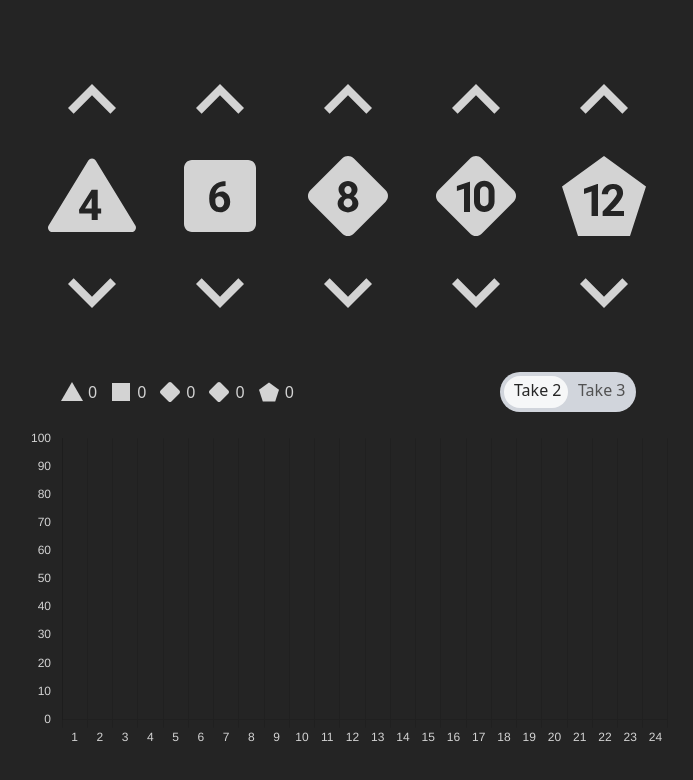
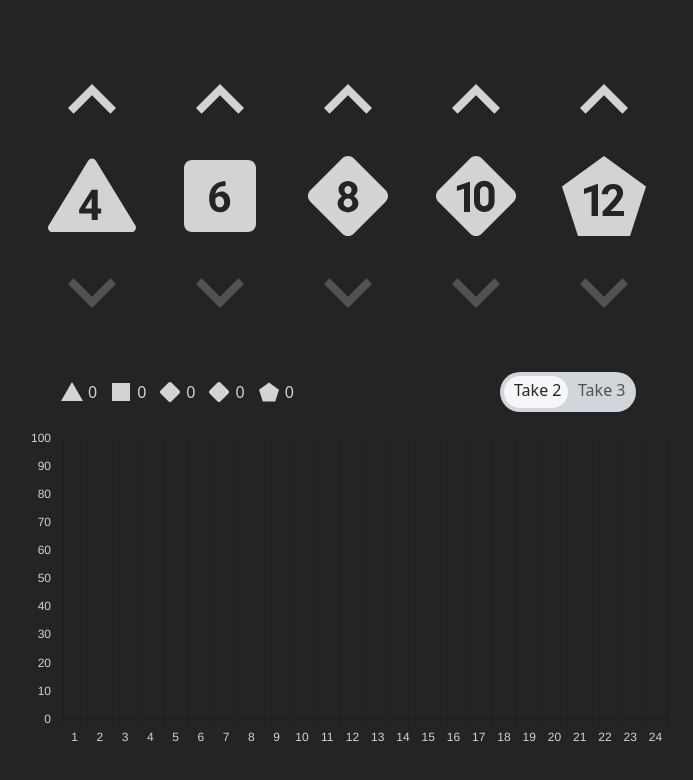
Before and after one commit to emoutrey/MarvelHeroicDicePoolVisualizer, a React (Vite) app: page / in a window 1280 px wide. Shown: the top 780 px of the page, without its empty margins (292-985 px from the left). Built offline with nearby package versions, Linux system fonts and the light colour scheme.

Commit message:
Need to restructure some context around Triangle

```diff
--- a/src/App.tsx
+++ b/src/App.tsx
@@ -12,9 +12,14 @@ function App() {
   const [d10, setD10] = useState(0)
   const [d12, setD12] = useState(0)
   const [take2, setTake2] = useState(true)
+  //memoize this
+  const totalDice = d4 + d6 + d8 + d10 + d12;
+  //capped for performance reasons
+  //if I can make the permutation map generate faster I can raise this higher
+  const maxDice = 5;
 
   return (
-    <Context.Provider value={{d4, setD4, d6, setD6, d8, setD8, d10, setD10, d12, setD12, take2, setTake2}}>
+    <Context.Provider value={{d4, setD4, d6, setD6, d8, setD8, d10, setD10, d12, setD12, take2, setTake2, totalDice, maxDice}}>
       <DiceController />
       <ProbabilityChart />
     </Context.Provider>
--- a/src/DiceController.tsx
+++ b/src/DiceController.tsx
@@ -9,13 +9,7 @@ import Switch from './Switch'
 //When I think of something better I'll change it again
 
 function DiceController() {
-    const {d4, setD4, d6, setD6, d8, setD8, d10, setD10, d12, setD12, take2, setTake2} = useContext<any>(Context);
-
-    //do I need to memoize this? Probably
-    const totalDice = d4 + d6 + d8 + d10 + d12;
-    //capped for performance reasons
-    //if I can make the permutation map generate faster I can raise this higher
-    const maxDice = 5;
+    const {d4, setD4, d6, setD6, d8, setD8, d10, setD10, d12, setD12, take2, setTake2, totalDice, maxDice} = useContext<any>(Context);
 
     return (
         <div>
--- a/src/ProbabilityChart.tsx
+++ b/src/ProbabilityChart.tsx
@@ -13,6 +13,7 @@ import { Bar } from 'react-chartjs-2';
 import { generateResultRange, dataset, options } from './chartConfiguration';
 import { generatePermutationMap, take2Dice, take3Dice } from './chartFunctionality';
 
+//not all of these are necessary, will prune later
 ChartJS.register(
   CategoryScale,
   LinearScale,
@@ -30,7 +31,7 @@ function ProbabilityChart() {
     //memoize this
     //and make it more readable
     const permMap = generatePermutationMap(d4, d6, d8, d10, d12);
-	const dataValues = generateResultRange(take2 ? 2 : 3).map(r => permMap.filter(p => (take2 ? take2Dice(p) : take3Dice(p)) >= r).length / permMap.length * 100);
+	  const dataValues = generateResultRange(take2 ? 2 : 3).map(r => permMap.filter(p => (take2 ? take2Dice(p) : take3Dice(p)) >= r).length / permMap.length * 100);
 
     return (
         <>
--- a/src/Triangle.tsx
+++ b/src/Triangle.tsx
@@ -1,3 +1,5 @@
+import { useContext } from 'react';
+import { Context } from './App';
 import Icon from '@mdi/react';
 import { mdiChevronUp, mdiChevronDown } from '@mdi/js';
 
@@ -7,12 +9,18 @@ interface Props {
 }
 
 function Triangle(props: Props) {
+    const {totalDice, maxDice} = useContext<any>(Context);
+
     const {direction, handleClick} = props;
+
+    //need to make the triangle know which die its for
+    //probably need to move this up for it to work
+    const disabled = (direction === 'up' && totalDice >= maxDice) || (direction === 'down' && totalDice <= 0);
 
     return (
         //TODO: check if this library is open source, Icon should support onClick natively
         <div className="cursor-pointer" onClick={() => handleClick()}>
-            <Icon path={direction === 'up' ? mdiChevronUp : mdiChevronDown} size={4} />
+            <Icon path={direction === 'up' ? mdiChevronUp : mdiChevronDown} size={4} color={disabled ? "#525252" : "rgba(255, 255, 255, 0.80)"} />
         </div>
     )
 }
--- a/src/chartConfiguration.ts
+++ b/src/chartConfiguration.ts
@@ -2,6 +2,7 @@ import type {
     TextAlign
 } from 'chart.js';
 
+//todo use color defs from css
 const offWhite = 'rgba(255, 255, 255, 0.80)';
 const gray = '#525252'
 
```
